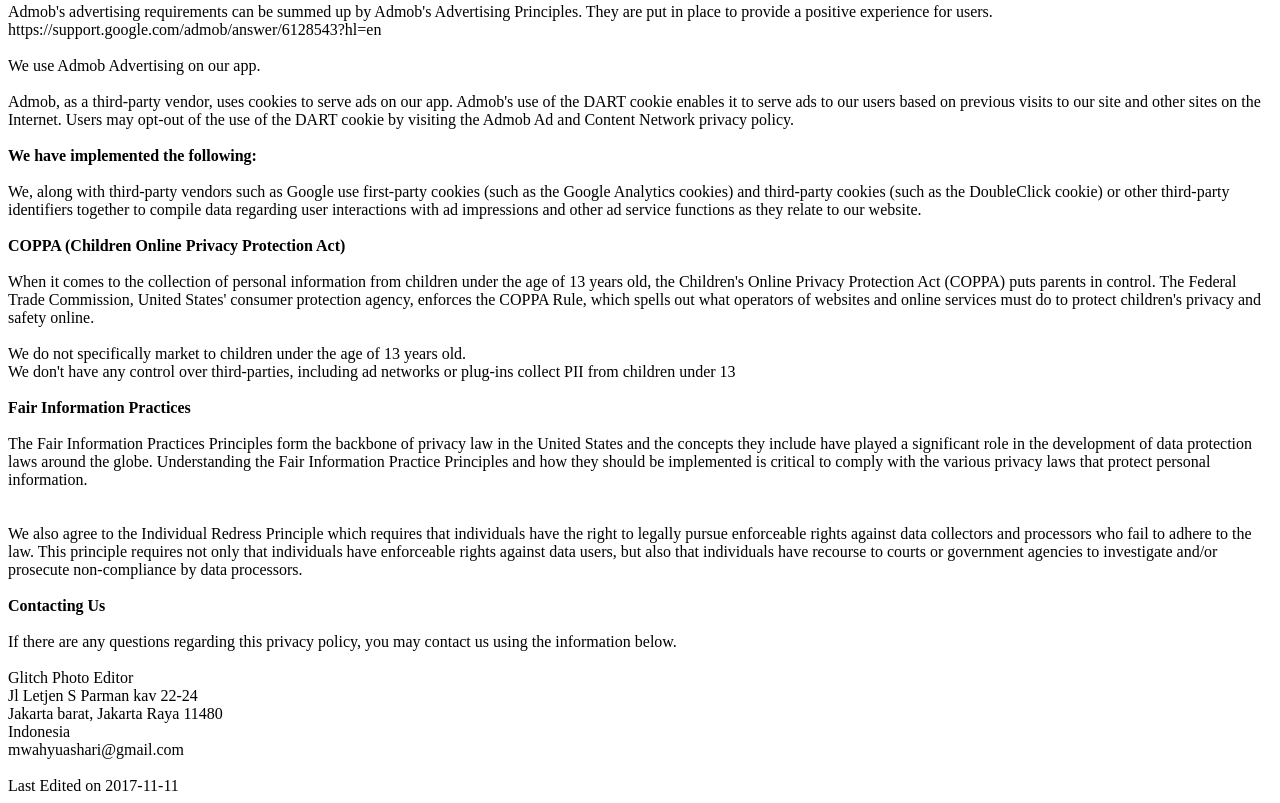
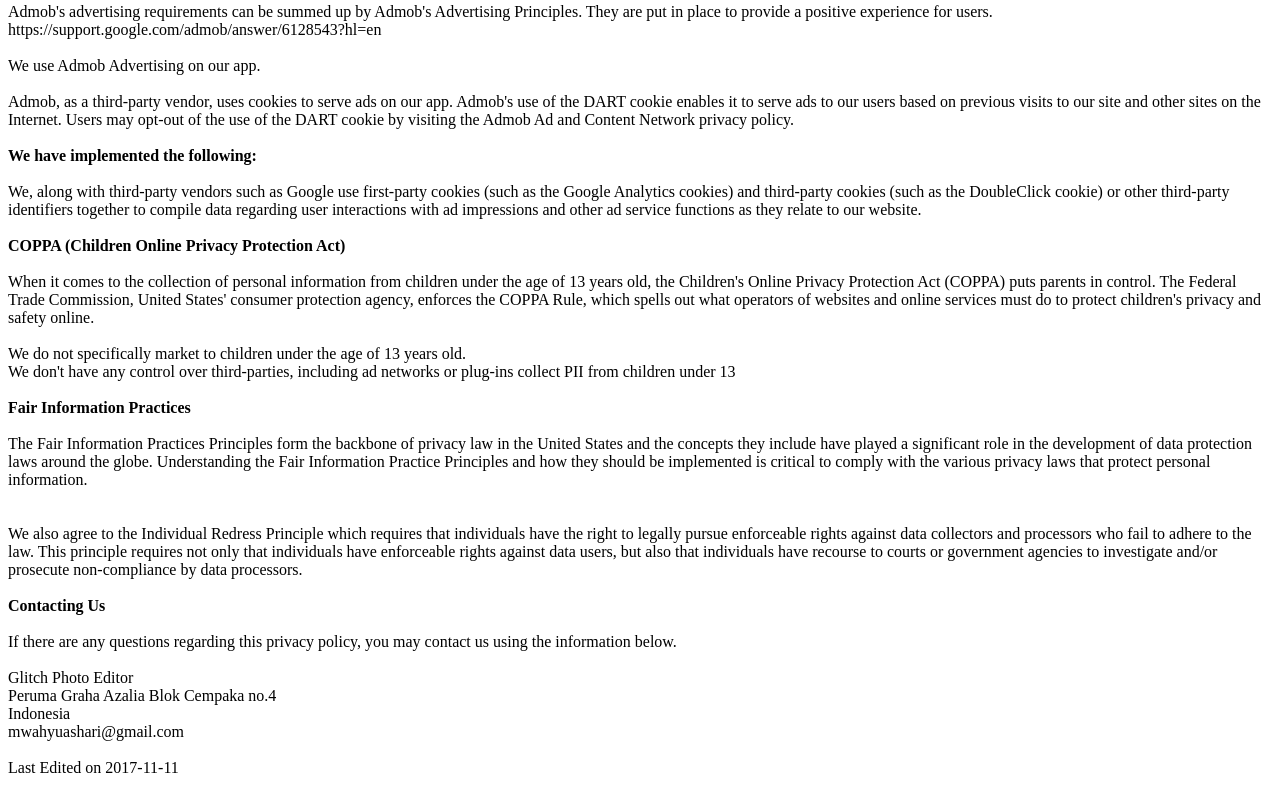
Before and after one commit to aw3som3/aw3som3.github.io, a plain HTML site: page index.html in a window 1280 px wide. Shown: the part 446-1249 px from the top of the page. Drawn offline with Linux system fonts and the light colour scheme.

Commit message:
Update index.html

```diff
--- a/index.html
+++ b/index.html
@@ -160,7 +160,7 @@
 
 <div class='innerText'>Glitch Photo Editor</div>
 
-<div class='innerText'>Jl Letjen S Parman kav 22-24</div>Jakarta barat, Jakarta Raya 11480
+<div class='innerText'>Peruma Graha Azalia Blok Cempaka no.4
 
 <div class='innerText'>Indonesia</div>
 
```
